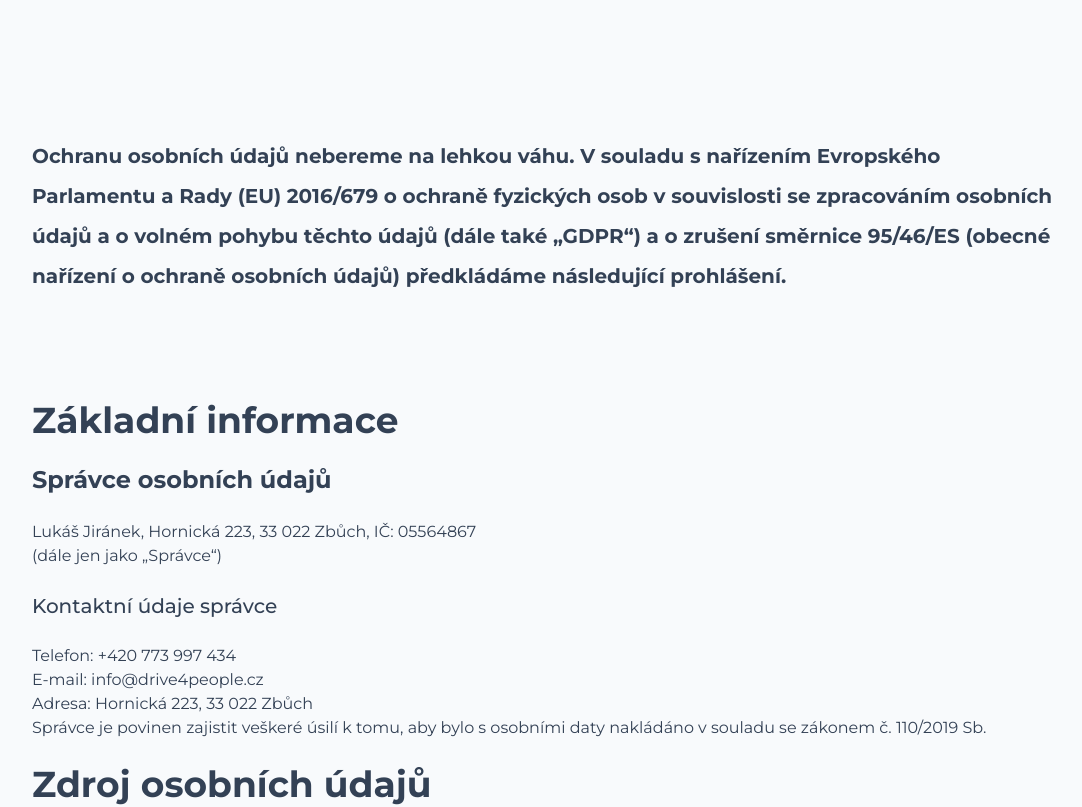
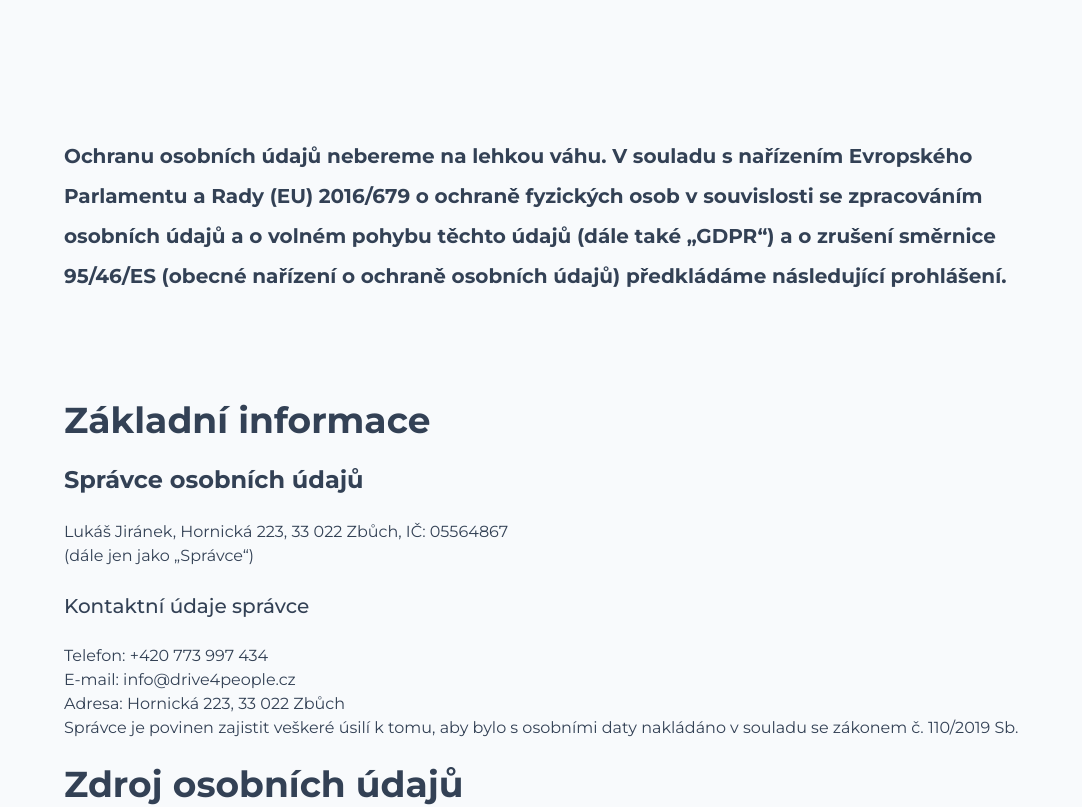
Before and after one commit to fandablazek97/drive4people-next, a Next.js app: page /gdpr in a window 1280 px wide. Shown: the part 520-1327 px from the top of the page, without its empty margins (96-1178 px from the left). Built offline with nearby package versions, Linux system fonts and the light colour scheme.

Commit message:
gdpr page padding-x fixed

```diff
--- a/src/components/GdprPolicy.tsx
+++ b/src/components/GdprPolicy.tsx
@@ -14,7 +14,7 @@ export default function GdprPolicy({
   takesEffectDate?: string;
 }) {
   return (
-    <section id="gdpr" className="ui-text">
+    <section id="gdpr" className="px-4 md:px-8">
       <p>
         <strong className="text-xl leading-loose">
           Ochranu osobních údajů nebereme na lehkou váhu. V souladu s nařízením
```
